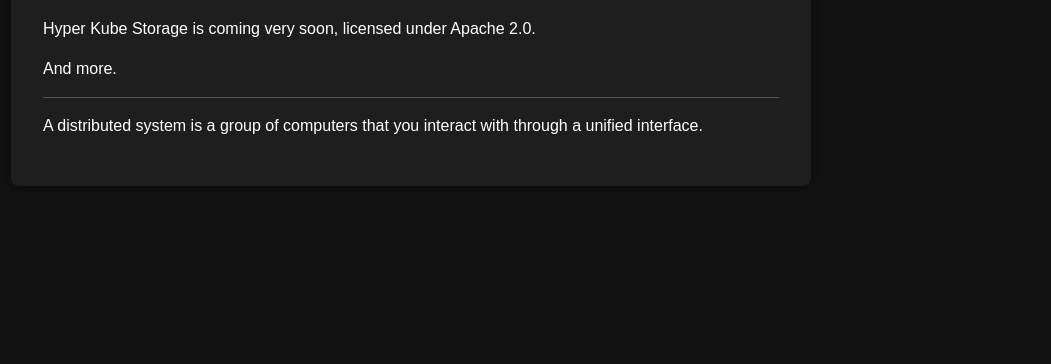
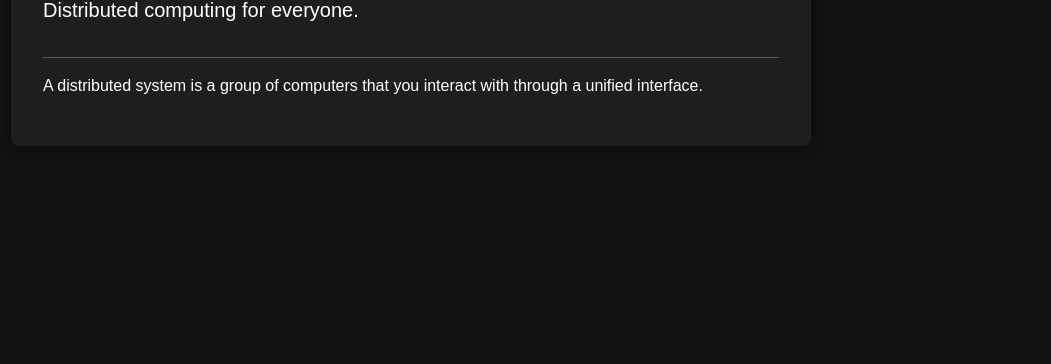
Before and after one commit to hyperkubeorg/hyperkube.org, a plain HTML site: page index.html in a window 1280 px wide. Shown: the part 374-738 px from the top of the page, without its empty margins (229-1280 px from the left). Drawn offline with Linux system fonts and the light colour scheme.

Commit message:
storage plans on hold, while I do more study

```diff
--- a/index.html
+++ b/index.html
@@ -95,15 +95,6 @@
         <h1>The Hyper Kube Organization</h1>
         <p class="lead">Distributed computing for everyone.</p>
 
-        <p>
-            Hyper Kube Storage is coming very soon,
-            licensed under Apache 2.0.
-        </p>
-
-        <p>
-            And more.
-        </p>
-
         <hr />
         <p>
             A distributed system is a group of computers that you interact with
```
